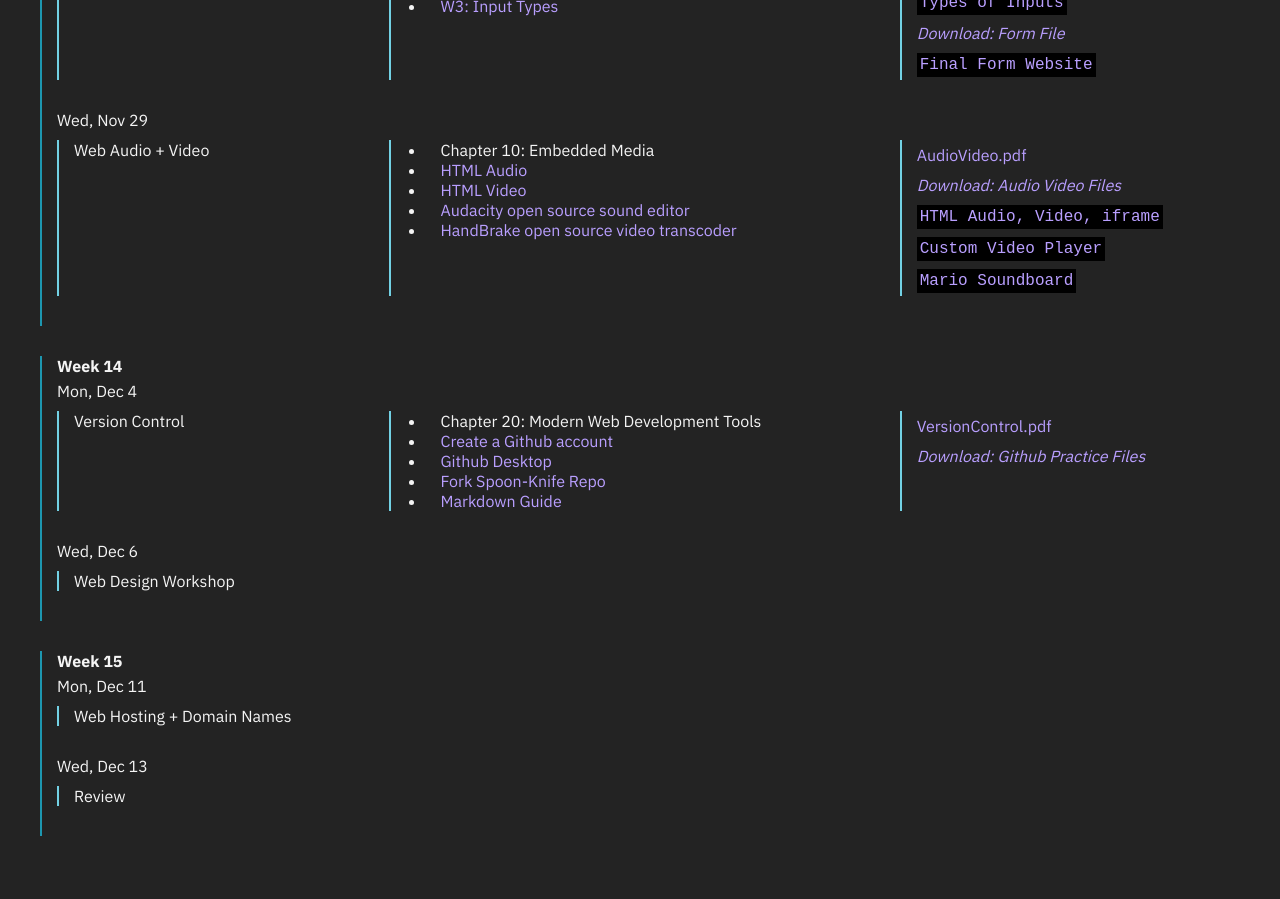
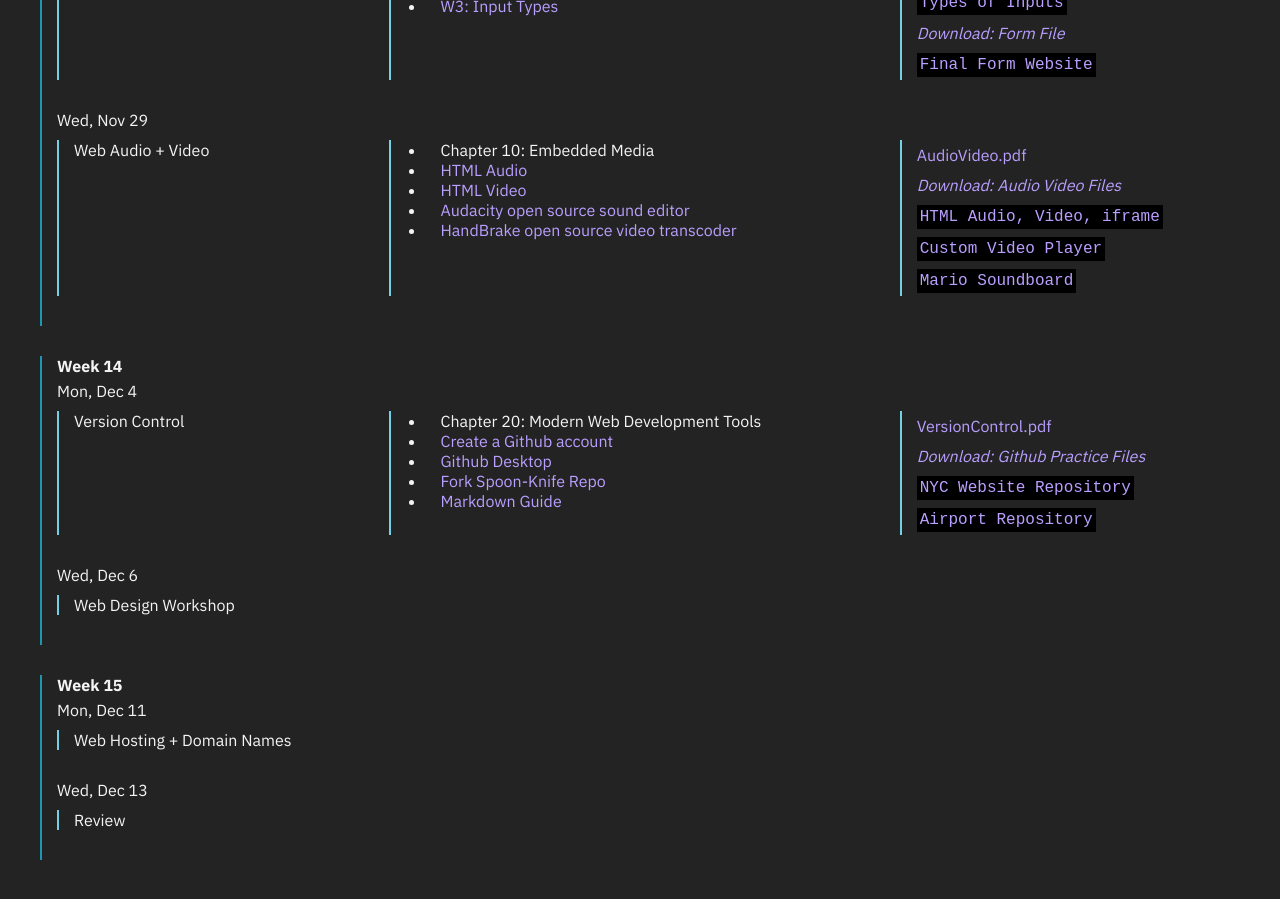
Before and after one commit to emilydidthis/CSCI-UA.004-Fall23, a Jekyll site: the page built from schedule.markdown, in a window 1280 px wide and 900 px high, scrolled down 4809 px. Built offline with Jekyll 4.4.1, drawn with Linux system fonts in a browser that asks for light colours; before the commit the page ends 5685 px from its top, so only the background shows below that.

Commit message:
adding repos

```diff
--- a/_data/schedule.yaml
+++ b/_data/schedule.yaml
@@ -422,6 +422,12 @@ schedule:
         - name: "Download: Github Practice Files"
           path: /assets/files/github-practice.zip
           type: download
+        - name: NYC Website Repository
+          path: https://github.com/emilydidthis/nyc-website
+          type: external code
+        - name: Airport Repository
+          path: https://github.com/emilydidthis/Airports
+          type: external code
       - topics: Web Design Workshop
         assigned:
         files:
```
Also changed, not shown: 6 other files.
